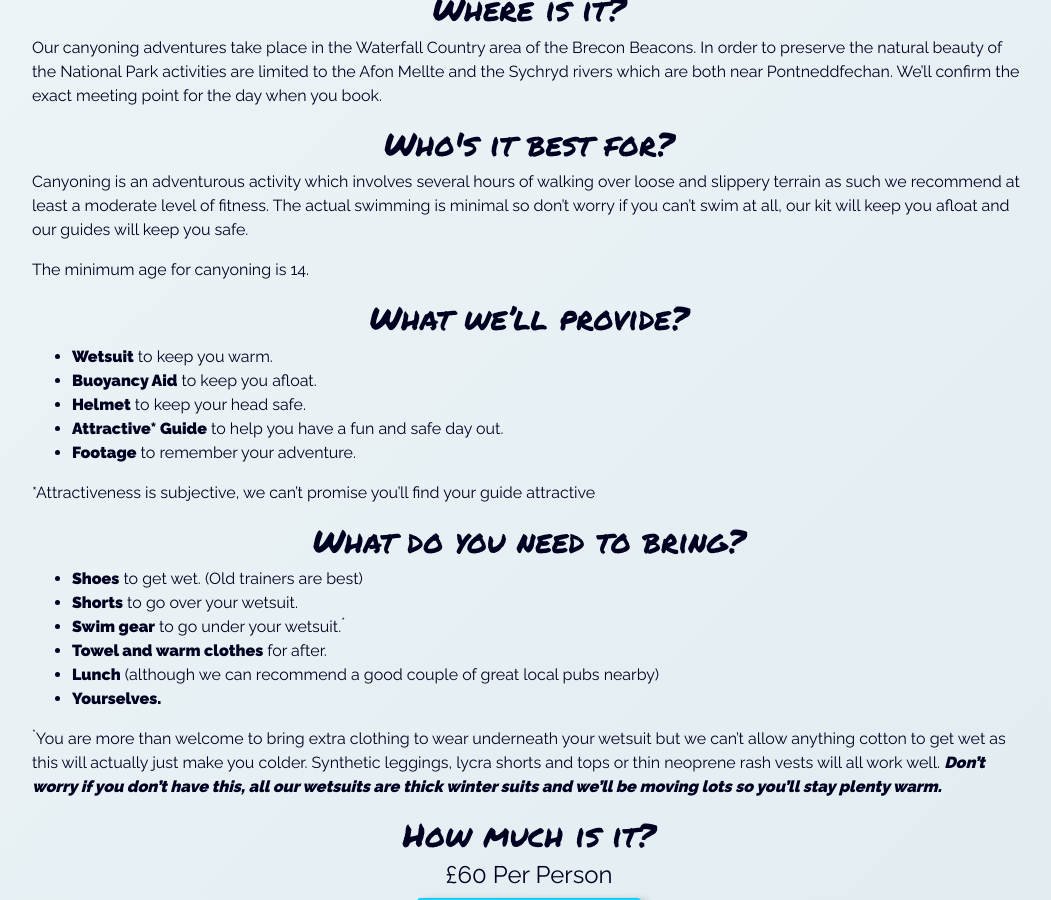
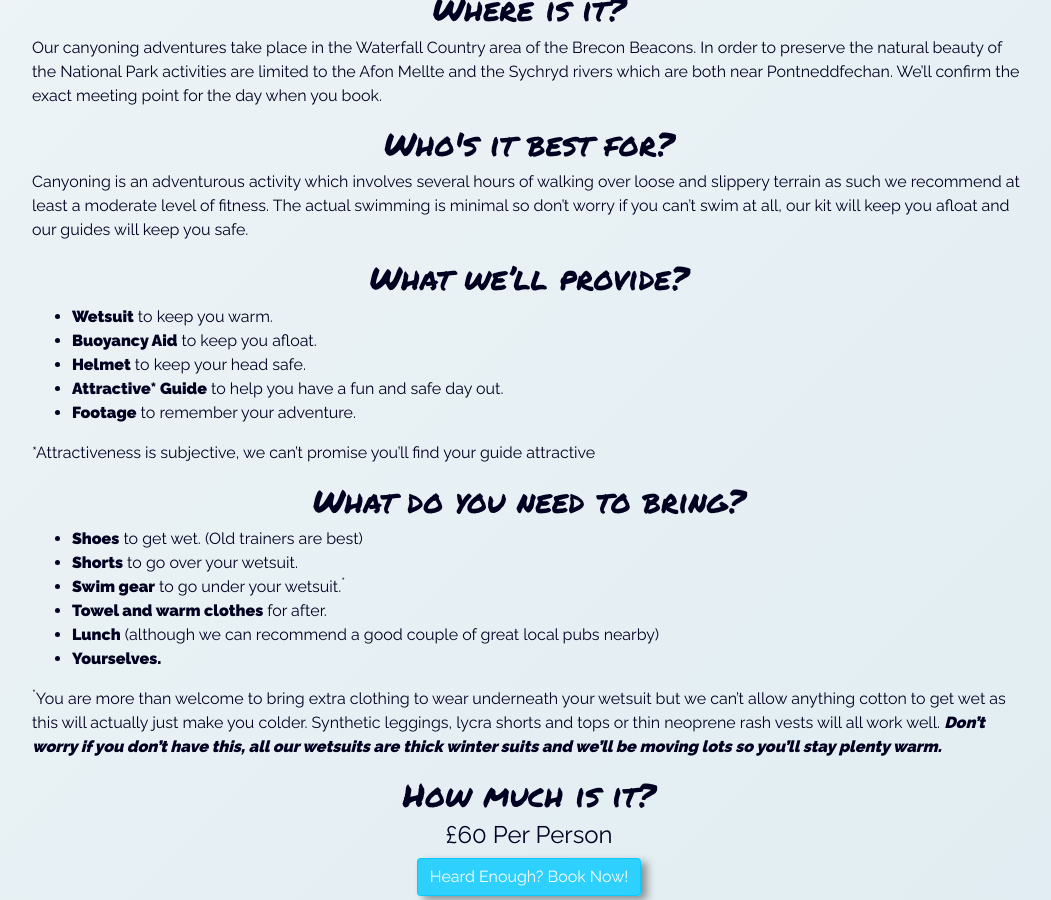
Before and after one commit to phil-6/savage-adventures, a Jekyll site: the page built from adventures/canyoning.html, in a window 1280 px wide and 900 px high, scrolled down 1441 px. Shown: the whole window, without its empty margins (111-1162 px from the left). Built offline with Jekyll 4.4.1, drawn with Linux system fonts in a browser that asks for light colours; nearby versions of some CDN libraries; a script that is not in the unit is left out.

Commit message:
remove age limit from canyoning

```diff
--- a/adventures/canyoning.html
+++ b/adventures/canyoning.html
@@ -47,7 +47,6 @@ tagline: Canyoning Adventures
         <p>Canyoning is an adventurous activity which involves several hours of walking over loose and slippery terrain
             as such we recommend at least a moderate level of fitness. The actual swimming is minimal so don’t worry if
             you can’t swim at all, our kit will keep you afloat and our guides will keep you safe.</p>
-        <p>The minimum age for canyoning is 14.</p>
     </div>
     <div class="info-section">
         <h2>What we’ll provide?</h2>
```
